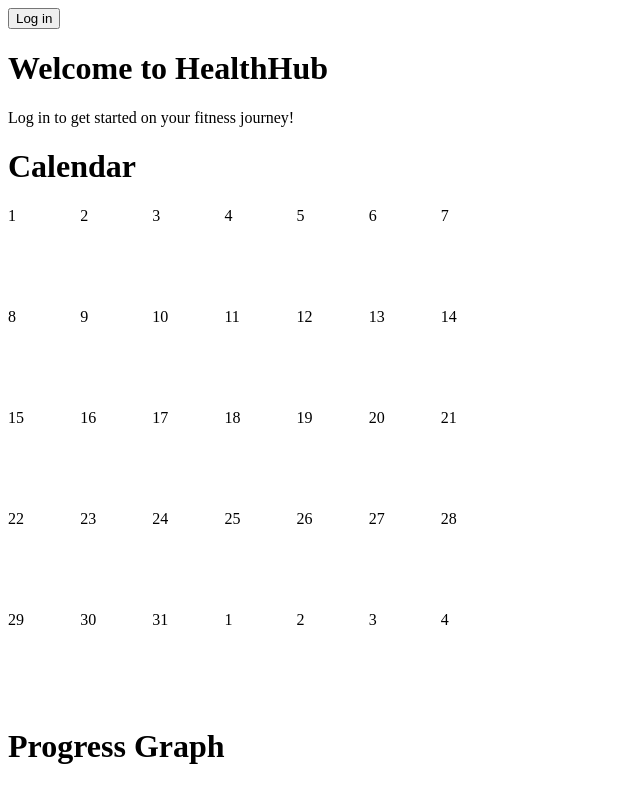
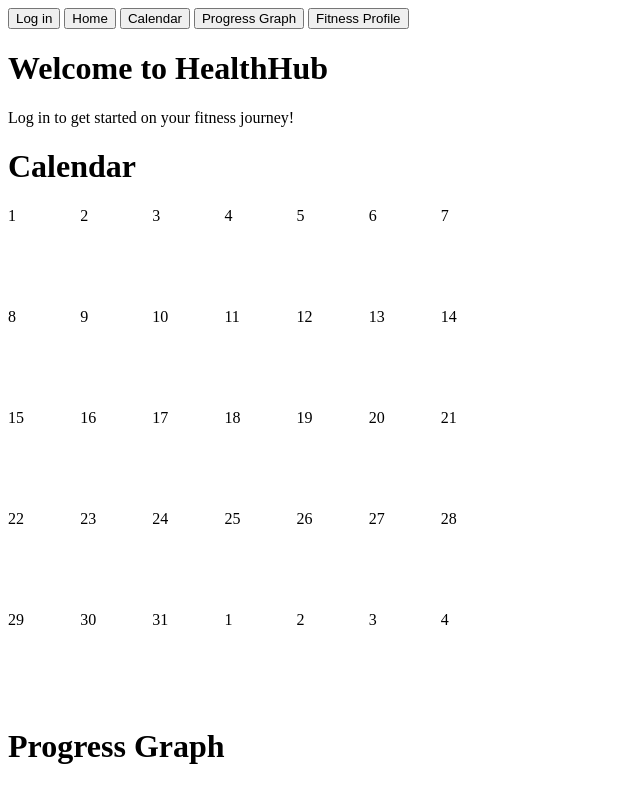
Before and after one commit to tjfrench24/team-3-project, a website: page src/index.html in a window 1280 px wide. Shown: the whole page, without its empty margins (0-640 px from the left). Drawn offline with Linux system fonts and the light colour scheme.

Commit message:
<feature/add-navigation-buttons>(<Nagivation Buttons>): <home button, calendar button, progress graph button, profile button> <separate features and naviagte through application>.

```diff
--- a/src/index.html
+++ b/src/index.html
@@ -10,9 +10,11 @@
     </head>
     <body>
         <nav>
-
             <button id="login">Log in</button>
-
+            <button id="home">Home</button>
+            <button id="calendar">Calendar</button>
+            <button id="graph">Progress Graph</button>
+            <button id="profile">Fitness Profile</button>
         </nav>
 
         <div id="views">
```
